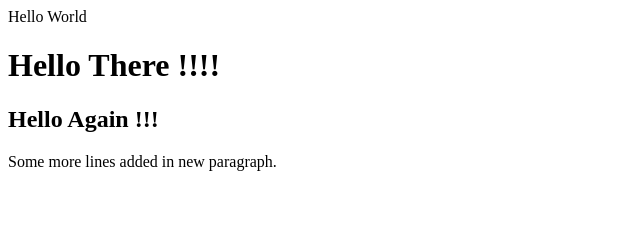
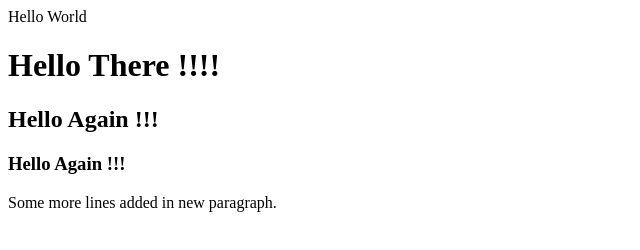
Before and after one commit to svyahalkar/hello-world, a plain HTML site: page index.html in a window 1280 px wide. Shown: the whole page, without its empty margins (0-640 px from the left). Drawn offline with Linux system fonts and the light colour scheme.

Commit message:
Added h3 tag line here

```diff
--- a/index.html
+++ b/index.html
@@ -2,5 +2,6 @@
 <body>
 	<H1>Hello There !!!!</H1>
 	<h2> Hello Again !!!</h2>
+	<h3> Hello Again !!!</h3>
 <p> Some more lines added in new paragraph. </p>
 </body>
```
